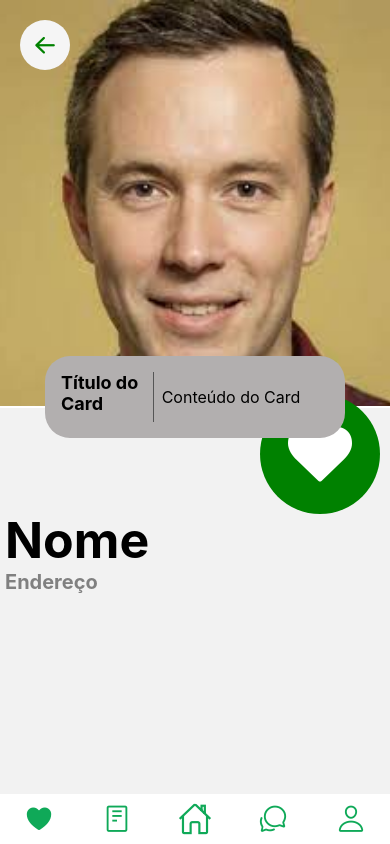
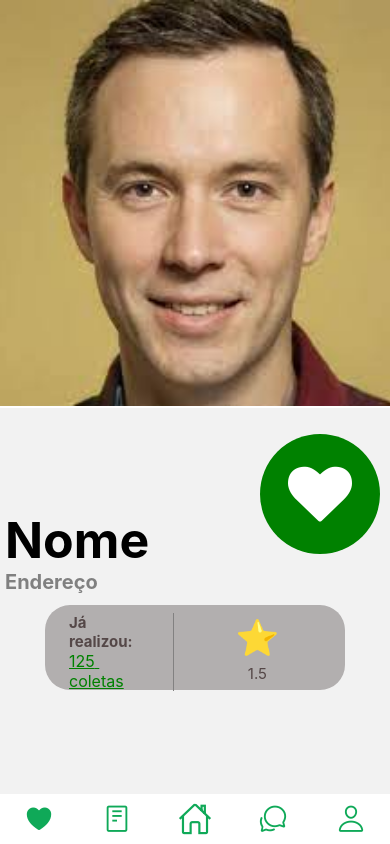
Before and after one commit to ErickWillyan/Novus_Statera, a React Native app: screen /Favoritos in a window 390 px wide. Built offline with nearby package versions, Linux system fonts and the light colour scheme.

Commit message:
Finalizando tela de Coletor vista pelo doador

```diff
--- a/package.json
+++ b/package.json
@@ -25,7 +25,6 @@
     "react-native": "0.72.4",
     "react-native-elements": "^3.4.3",
     "react-native-gesture-handler": "^2.12.1",
-    "react-native-linear-gradient": "^2.8.3",
     "react-native-safe-area-context": "4.5.0",
     "react-native-screens": "~3.20.0",
     "react-native-vector-icons": "^10.0.0",
--- a/src/components/CardColetor.js
+++ b/src/components/CardColetor.js
@@ -2,56 +2,78 @@
 import React from 'react';
 import { View, Text, StyleSheet } from 'react-native';
 
-const CardComponent = ({ title, content }) => {
+const CardComponent = ({coletas, avaliacao}) => {
+  const star = '⭐';
+
   return (
     <View style={styles.card}>
       <View style={styles.container}>
         <View style={styles.leftContent}>
-          <Text style={styles.title}>{title}</Text>
+          <Text style={styles.title}>Já realizou:</Text>
+          <Text style={styles.coletas}>{coletas} coletas</Text>
         </View>
         <View style={styles.divider} />
         <View style={styles.rightContent}>
-          <Text style={styles.content}>{content}</Text>
+          <Text style={styles.estrela}>{star}
+          </Text>
+          <Text style={styles.avaliacao}>{avaliacao}</Text>
         </View>
       </View>
     </View>
   );
 };
 
-const CARD_WIDTH = 300; // Largura definida para o card
+const CARD_WIDTH = 300;
+const CARD_HEIGHT = 85;
 
 const styles = StyleSheet.create({
   card: {
+    height: CARD_HEIGHT,
     width: CARD_WIDTH,
     borderRadius: 25,
     backgroundColor: '#B2AFAF',
     padding: 16,
-    margin: 16,
   },
   container: {
     flexDirection: 'row',
     alignItems: 'center',
+    bottom:8,
   },
   leftContent: {
     flex: 1,
+    alignItems:"center",
+    left:8
   },
   rightContent: {
     flex: 2,
+    alignItems:"center",
+    left:12
   },
   title: {
-    fontSize: 18,
+    fontSize: 15,
     fontWeight: 'bold',
-    marginBottom: 8,
+    color:"#544747"
   },
-  content: {
-    fontSize: 16,
+  estrela: {
+    fontSize: 35,
+    bottom: 5
   },
   divider: {
+    left:20,
     width: 1,
     height: '100%',
-    backgroundColor: '#555',
+    backgroundColor: '#828181',
     marginHorizontal: 8,
   },
+  coletas:{
+    fontSize:16,
+    color:'#008100',
+    textDecorationLine:"underline",
+  },
+  avaliacao:{
+    color:'#544747',
+    fontSize:15
+  }
 });
 
 export default CardComponent;
--- a/src/pages/PerfilColetor/index.js
+++ b/src/pages/PerfilColetor/index.js
@@ -12,10 +12,11 @@ export default function ScreenPerfilColetor({ route }) {
                 style={styles.profileImage}
             />
             <View style={styles.buttonContainer}>
-                <TouchableOpacity
-                    onPress={() => console.log("Botão de Retorno Pressionado")}
-                >
+                <TouchableOpacity style={{right:'300%'}}>
                     <ReturnButton />
+                </TouchableOpacity>
+                <TouchableOpacity style={{left:'300%'}}>
+                    <ReturnButton/>
                 </TouchableOpacity>
             </View>
             <View style={styles.textContainer}>
@@ -25,7 +26,9 @@ export default function ScreenPerfilColetor({ route }) {
             <View style={styles.FavContainer}>
                 <Favorito />
             </View>
-            <CardColetor style={styles.cardColetor} title="Título do Card" content="Conteúdo do Card" />
+            <View style={{top:250}}>
+            <CardColetor style={styles.card} coletas="125" avaliacao={1.5}/>
+            </View>
         </View>
     );
 }
@@ -37,7 +40,7 @@ const styles = StyleSheet.create({
         alignItems: "center",
     },
     profileImage: {
-        width: 400,
+        width: '101%',
         height: 410,
         top:-2,
         borderWidth: 2,
@@ -47,7 +50,9 @@ const styles = StyleSheet.create({
     buttonContainer: {
         position: "absolute",
         top: 20,
-        left: 20,
+        flex:1,
+        flexDirection:"row",
+
     },
     textContainer: {
         position: "absolute",
@@ -56,7 +61,7 @@ const styles = StyleSheet.create({
     },
     FavContainer: {
         position: "absolute",
-        bottom: 280,
+        bottom: 240,
         right: 10
     },
     nome: {
@@ -69,7 +74,7 @@ const styles = StyleSheet.create({
     fontSize: 20,
     fontWeight: "bold",
     },
-    cardColetor: {
-        bottom: 10,
+    card: {
+        bottom: "10",
     },
 });
```
Also changed, not shown: 2 other files (tests, documents, lock files or other folders).
